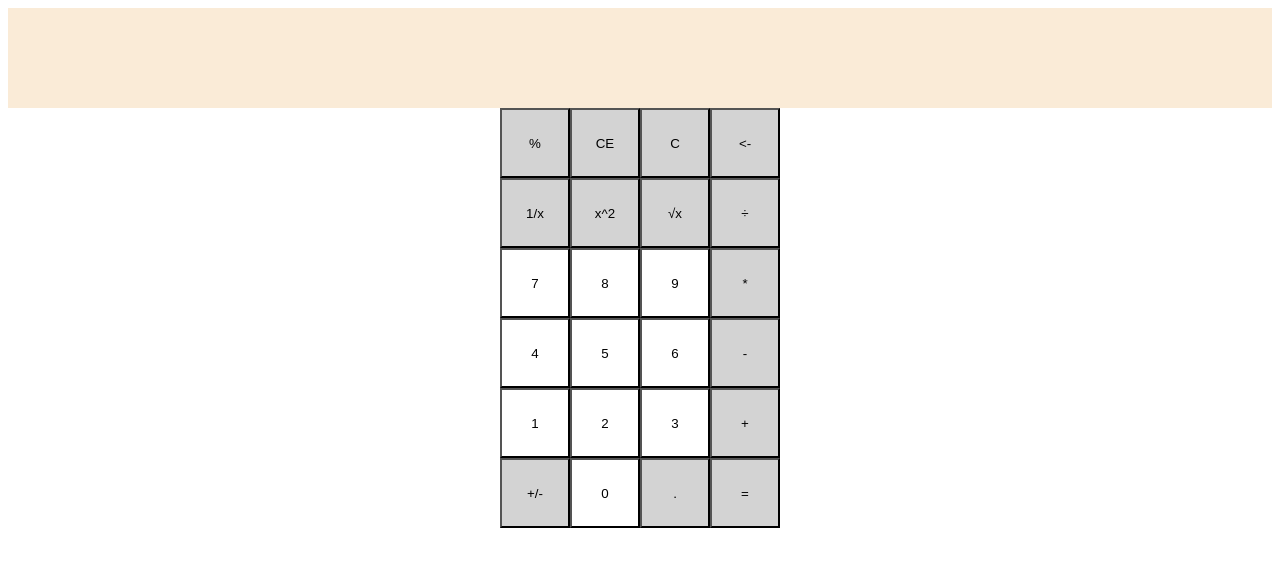
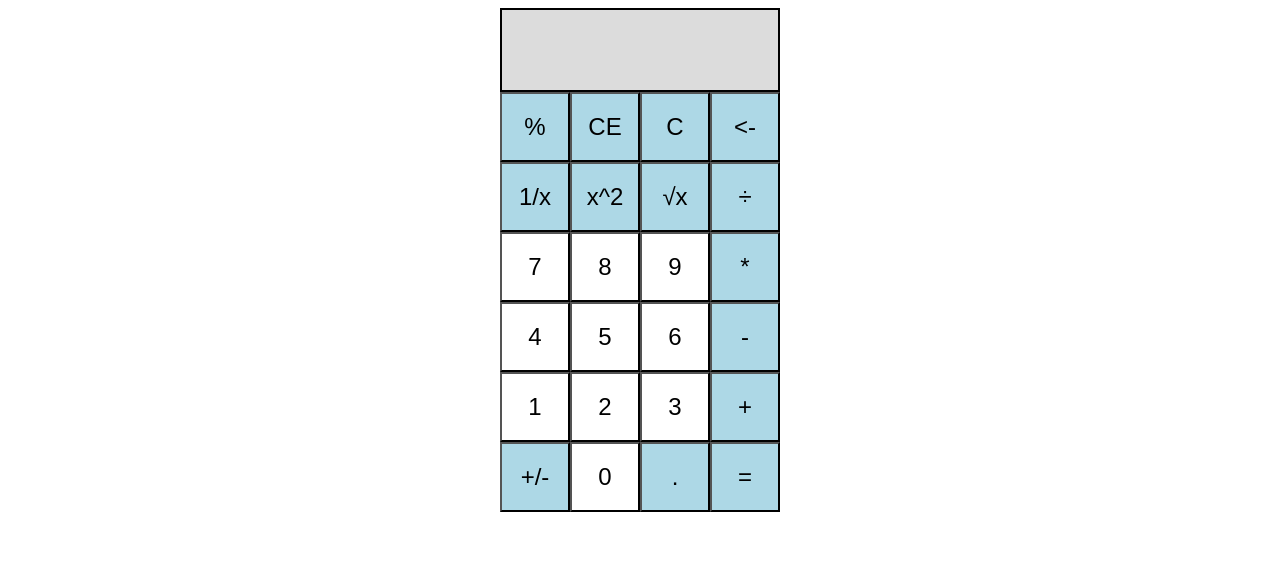
Before and after one commit to Jeffkimerson/calculator, a plain HTML site: page index.html in a window 1280 px wide. Drawn offline with Linux system fonts and the light colour scheme.

Commit message:
Add styling to display

```diff
--- a/style.css
+++ b/style.css
@@ -13,16 +13,23 @@ body {
 }
 
 .display {
-    height: 100px;
+    display: flex;
+    justify-content: flex-end;
+    align-items: center;
+    font-size: 48px;
+    height: 80px;
+    width: 276px;
     text-align: center;
     margin: auto;
-    background-color: antiquewhite;
+    background-color: gainsboro;
+    border: 2px solid;
 }
 
 button {
     height: 70px;
     width: 70px;
-    background-color: lightgray;
+    font-size: 24px;
+    background-color: lightblue;
 }
 
 .number {
```
